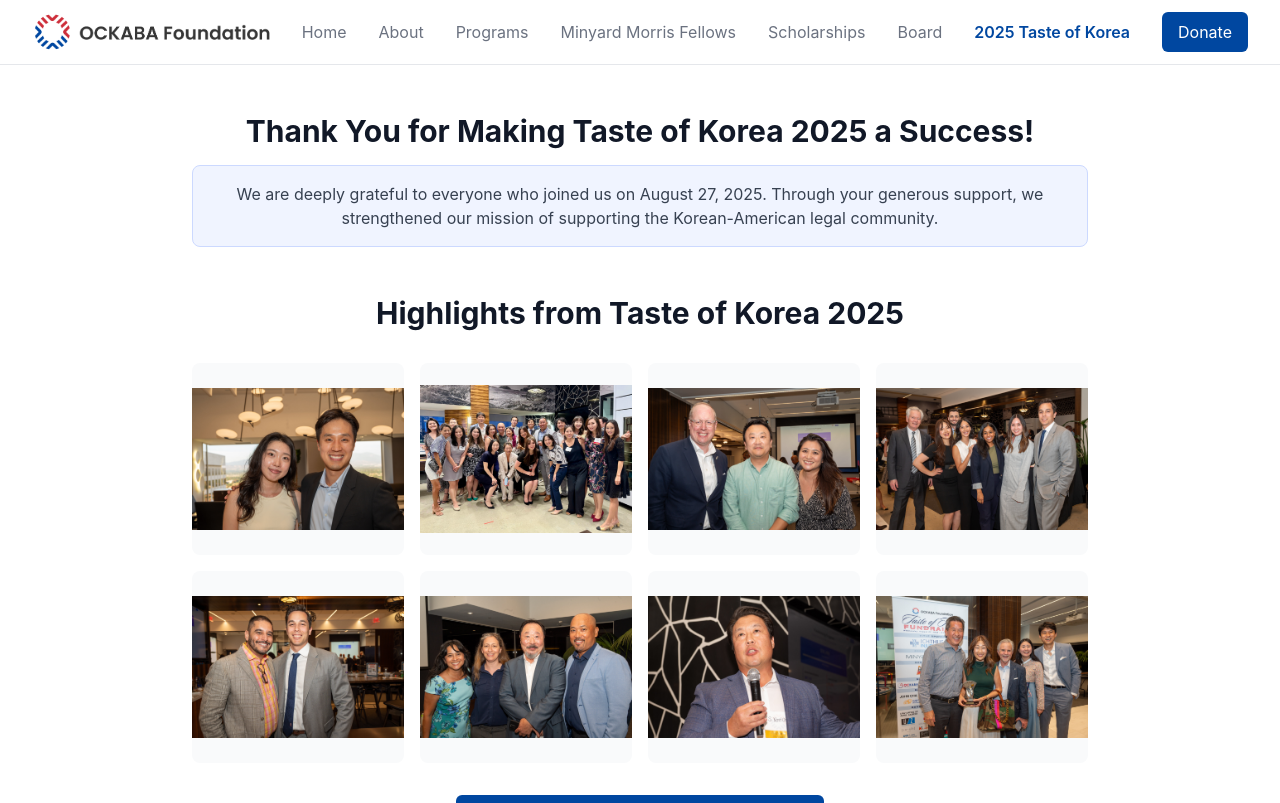
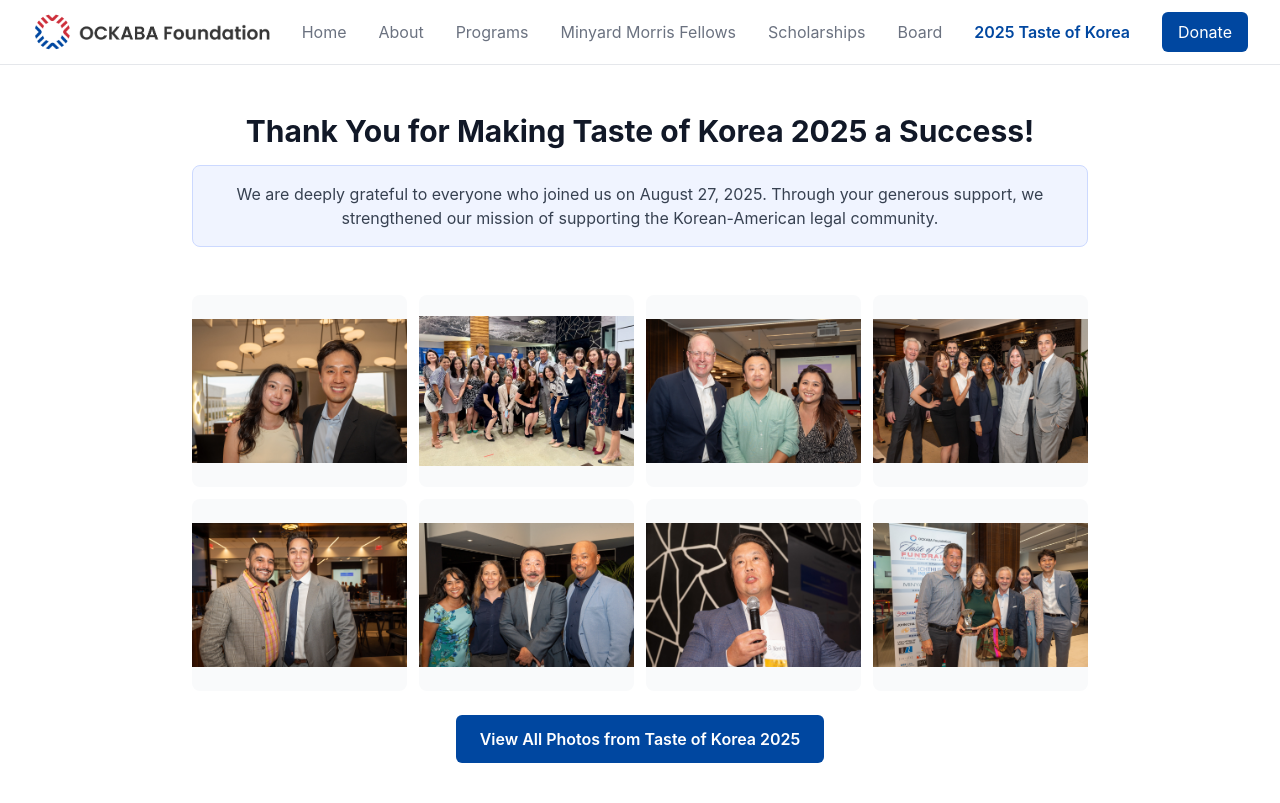
Before and after one commit to quadra2003/ockabaf, a Next.js app: page /taste2025thankyou in a window 1280 px wide. Shown: the top 803 px of the page. Built offline with nearby package versions, Linux system fonts and the light colour scheme.

Commit message:
Update taste2025thankyou.js

```diff
--- a/pages/taste2025thankyou.js
+++ b/pages/taste2025thankyou.js
@@ -20,13 +20,9 @@ export default function TasteOfKoreaThankYou() {
           </div>
 
           {/* Photo Collage */}
-          <div className="mb-16">
-            <h2 className="text-3xl font-bold text-gray-900 mb-8 text-center">
-              Highlights from Taste of Korea 2025
-            </h2>
-
+          <div className="mb-12">
             {/* Photo Grid */}
-            <div className="grid grid-cols-2 md:grid-cols-4 gap-4 mb-8">
+            <div className="grid grid-cols-2 md:grid-cols-4 gap-3 mb-6">
               <img
                 src="/images/taste2025-photo1.jpg"
                 alt="Taste of Korea 2025 - Event Photo 1"
```
